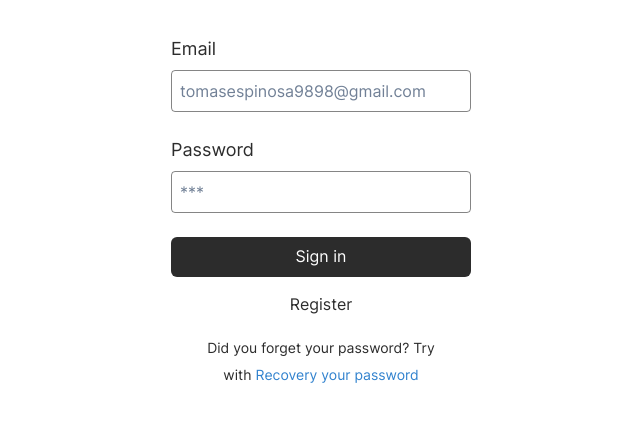
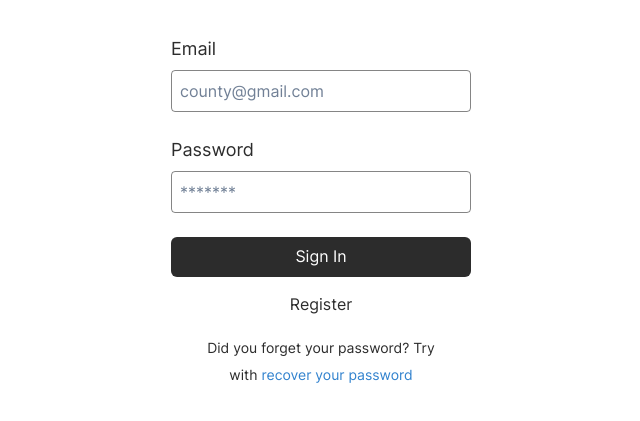
Before and after one commit to tomasbirbe/county, a React (Vite) app: page /login in a window 1280 px wide. Shown: the part 149-570 px from the top of the page, without its empty margins (319-959 px from the left). Built offline with nearby package versions, Linux system fonts and the light colour scheme; no server answers.

Commit message:
Main: Add portal for modal and alerts. Create Alert.tsx component and add error handling for login.

```diff
--- a/index.html
+++ b/index.html
@@ -24,7 +24,7 @@
     }
   </style>
   <body>
-    <div id="root"></div>
+    <div id="root" />
     <script type="module" src="/src/main.tsx"></script>
   </body>
 </html>
--- /dev/null
+++ b/src/components/Alert.tsx
@@ -0,0 +1,67 @@
+import { Box, chakra, Icon, Stack, Text } from "@chakra-ui/react";
+import { AnimatePresence, isValidMotionProp, motion } from "framer-motion";
+import React from "react";
+import { AiOutlineWarning } from "react-icons/ai";
+import { Portal } from "./Portal";
+
+interface Props {
+  children: React.ReactNode;
+  isOpen: boolean;
+  onClose?: () => void;
+  type?: string;
+  size?: string;
+}
+
+const AlertContainer = chakra(motion.div, {
+  shouldForwardProp: (prop) => isValidMotionProp(prop) || prop === "children",
+});
+
+export const Alert: React.FC<Props> = ({ children, isOpen, onClose, type, size }) => {
+  if (!isOpen) {
+    return <></>;
+  }
+
+  return (
+    <Portal>
+      <Box
+        bg="blackAlpha.300"
+        height="100vh"
+        left="0"
+        position="absolute"
+        top="0"
+        width="100vw"
+        onClick={onClose}
+      />
+      <AlertContainer
+        animate={{ y: 0, opacity: 1 }}
+        bg="white"
+        borderRadius="8px"
+        height="250px"
+        initial={{ y: "50px", opacity: 0 }}
+        left="calc(50% - 200px)"
+        paddingBlockStart="35px"
+        position="absolute"
+        top="calc(50% - 125px)"
+        transition={{ duration: "0.3" }}
+        width="400px"
+      >
+        <Box
+          bg="yellow.500"
+          border="3px solid"
+          borderColor="white"
+          borderRadius="full"
+          height="70px"
+          left="calc(50% - 35px)"
+          position="absolute"
+          top="-35px"
+          width="70px"
+        >
+          <Box color="blackAlpha.700" margin="auto" marginBlockStart={3} width="fit-content">
+            <Icon as={AiOutlineWarning} boxSize={9} />
+          </Box>
+        </Box>
+        {children}
+      </AlertContainer>
+    </Portal>
+  );
+};
--- /dev/null
+++ b/src/components/Portal.tsx
@@ -0,0 +1,15 @@
+import { createPortal } from "react-dom";
+
+interface Props {
+  children: React.ReactNode;
+}
+
+export const Portal: React.FC<Props> = ({ children }) => {
+  const element = document.getElementById("portal");
+
+  if (element) {
+    return createPortal(children, element);
+  }
+
+  return <></>;
+};
--- a/src/main.tsx
+++ b/src/main.tsx
@@ -14,6 +14,7 @@ ReactDOM.createRoot(document.getElementById("root")!).render(
       <AuthProvider>
         <Router>
           <App />
+          <div id="portal" />
         </Router>
       </AuthProvider>
     </ChakraProvider>
--- a/src/pages/Login/Login.tsx
+++ b/src/pages/Login/Login.tsx
@@ -1,7 +1,8 @@
-import React from "react";
+import React, { useState } from "react";
 import { useNavigate } from "react-router-dom";
 import { useAuthContext } from "src/context/authContext";
-
+import { PuffLoader } from "react-spinners";
+import { Alert } from "src/components/Alert";
 // Chakra ui
 
 import { Box, Button, Container, Input, Link, Stack, Text } from "@chakra-ui/react";
@@ -14,19 +15,51 @@ import { signInWithEmailAndPassword } from "firebase/auth";
 export const Login: React.FC = () => {
   const { setUser } = useAuthContext();
   const navigate = useNavigate();
+  const [isLoading, setIsLoading] = useState(false);
+  const [errorMessage, setErrorMessage] = useState("");
+  const [emailError, setEmailError] = useState(false);
+  const [passwordError, setPasswordError] = useState(false);
+  const [isAlertOpen, setIsAlertOpen] = useState(false);
 
   function logIn(event: React.FormEvent) {
     event.preventDefault();
+    setErrorMessage("");
+    setEmailError(false);
+    setPasswordError(false);
+    setIsLoading(true);
     const { emailInput, passwordInput } = event.target as HTMLFormElement;
 
     signInWithEmailAndPassword(auth, emailInput.value, passwordInput.value)
       .then((userCredentials) => {
+        setIsLoading(false);
         setUser(userCredentials.user);
         navigate("/");
       })
       .catch((error) => {
-        throw new Error(error);
+        setIsLoading(false);
+        const msg = error.message as string;
+
+        if (msg.includes("invalid-email") || msg.includes("user-not-found")) {
+          setEmailError(true);
+          setErrorMessage("El correo electronico es incorrecto");
+        }
+
+        if (msg.includes("wrong-password")) {
+          setPasswordError(true);
+          setErrorMessage("La contraseña es incorrecta");
+        }
+
+        if (msg.includes("too-many-request")) {
+          setIsAlertOpen(true);
+          setErrorMessage(
+            "La cuenta a la que estas intentado acceder fue bloqueada temporalmente por la cantidad de intentos de acceso fallidos",
+          );
+        }
       });
+  }
+
+  function closeAlert() {
+    setIsAlertOpen(false);
   }
 
   return (
@@ -42,17 +75,33 @@ export const Login: React.FC = () => {
         width="300px"
         onSubmit={logIn}
       >
-        <Stack as="label" htmlFor="emailInput">
+        <Stack as="label" htmlFor="emailInput" spacing={2}>
           <Text>Email</Text>
-          <Input id="emailInput" placeholder="tomasespinosa9898@gmail.com" />
+          <Input
+            id="emailInput"
+            minLength={3}
+            placeholder="county@gmail.com"
+            type="email"
+            variant={emailError ? "invalid" : "base"}
+          />
+          {emailError && (
+            <Text color="red.600" fontSize={14} lineHeight={1}>
+              {errorMessage}
+            </Text>
+          )}
         </Stack>
         <Stack as="label" htmlFor="passwordInput">
           <Text>Password</Text>
-          <Input id="passwordInput" placeholder="***" type="password" />
+          <Input id="passwordInput" minLength={6} placeholder="*******" type="password" />
+          {passwordError && (
+            <Text color="red.600" fontSize={14} lineHeight={1}>
+              {errorMessage}
+            </Text>
+          )}
         </Stack>
         <Stack spacing={2}>
           <Button type="submit" variant="primary">
-            Sign in
+            {isLoading ? <PuffLoader color="white" size={70} /> : " Sign In"}
           </Button>
           <Button type="button" variant="secondary">
             Register
@@ -63,11 +112,29 @@ export const Login: React.FC = () => {
               Did you forget your password? Try with
             </Text>
             <Link color="blue.500" fontSize={14} paddingInlineStart={1}>
-              Recovery your password
+              recover your password
             </Link>
           </Box>
         </Stack>
       </Stack>
+      <Alert isOpen={isAlertOpen} onClose={closeAlert}>
+        <Stack
+          height="full"
+          justify="space-between"
+          paddingBlockEnd={4}
+          paddingBlockStart={2}
+          paddingInline={6}
+        >
+          <Text>
+            La cuenta a la que estas intentado acceder fue bloqueada temporalmente debido a varios
+            intentos fallidos
+          </Text>
+          <Text> Volve a intentarlo mas tarde</Text>
+          <Button type="button" onClick={closeAlert} variant='primary'>
+            Aceptar
+          </Button>
+        </Stack>
+      </Alert>
     </Container>
   );
 };
--- a/src/theme.ts
+++ b/src/theme.ts
@@ -146,6 +146,17 @@ export const theme = extendTheme({
             width: "full",
           },
         },
+        invalid: {
+          field: {
+            border: "1px solid",
+            background: "transparent",
+            borderColor: "red.400",
+            borderRadius: "4px",
+            padding: 2,
+            height: "fit-content",
+            width: "full",
+          },
+        },
       },
       defaultProps: {
         variant: "base",
@@ -222,6 +233,9 @@ export const theme = extendTheme({
       ".tableRow:hover > .deleteButton": {
         visibility: "visible",
       },
+      "#portal": {
+        isolation: "isolate",
+      },
     },
   },
 });
```
